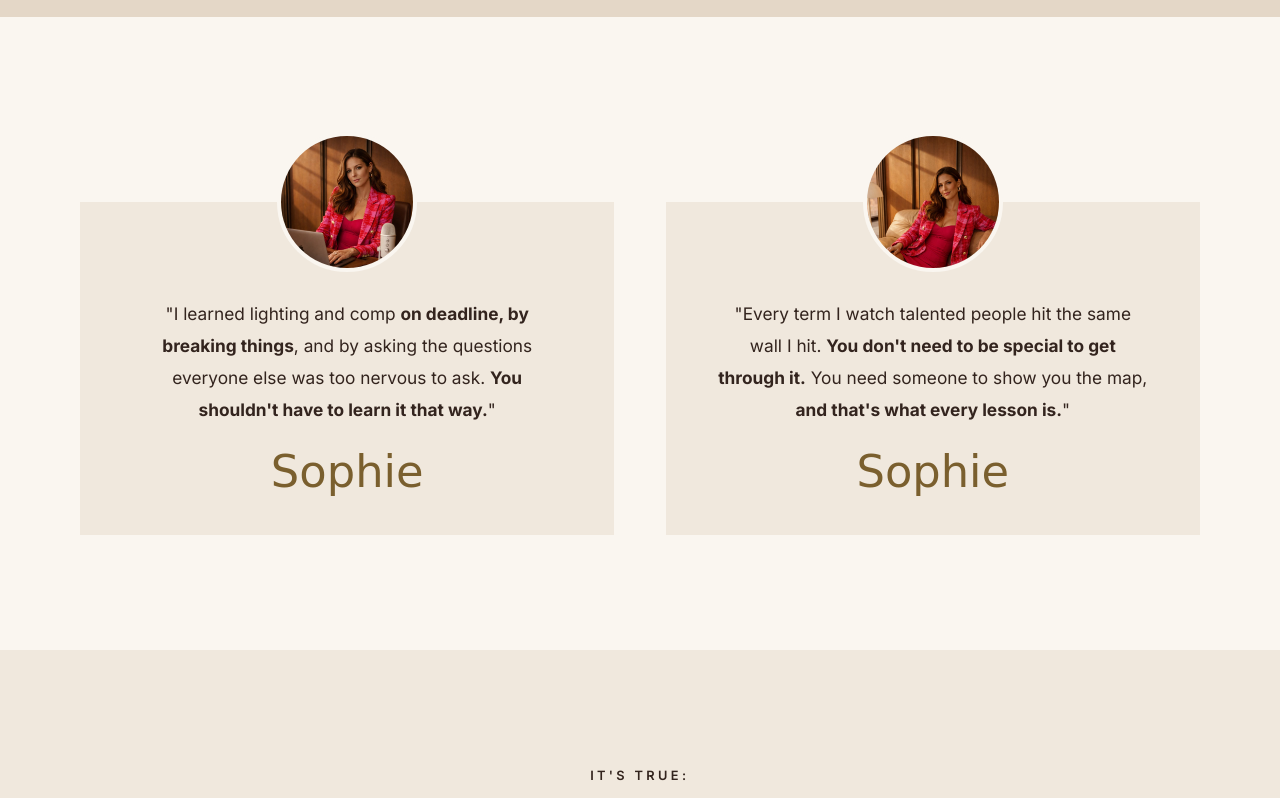
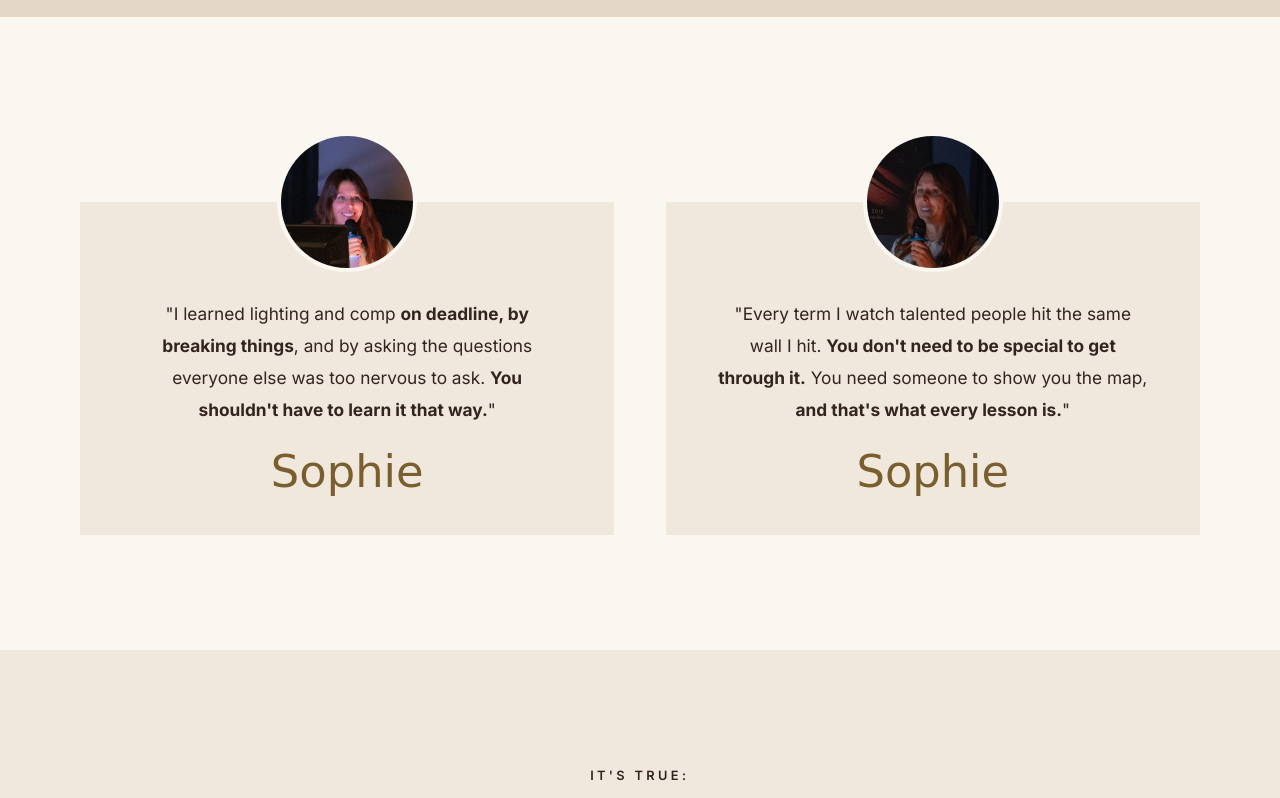
Before and after one commit to demoisellepixel/demoisellepixel.com, a plain HTML site: page index.html in a window 1280 px wide. Shown: the part 5540-6338 px from the top of the page. Drawn offline with Linux system fonts and the light colour scheme; a web font is replaced by a local one.

Commit message:
Use the Katana User Group photos in place of AI images
- "Just imagine" photo: the AI crowd image is replaced by Sophie
  presenting Katana on stage at the Katana User Group.
- Quote cards: the two round photos are now close crops of Sophie's
  face from the two event photos (only Sophie in frame; the panelists
  and audience member in the first photo are cropped out).
- Descriptions live only in the alt text, for search and screen
  readers; no visible captions.
- Unused AI crowd photo removed.

Co-Authored-By: Claude Opus 5.5 <noreply@anthropic.com>

```diff
--- a/index.html
+++ b/index.html
@@ -177,7 +177,7 @@ section { padding-block: clamp(64px, 9vw, 120px); }
 .notes-grid { display: grid; grid-template-columns: repeat(2, minmax(0, 1fr)); gap: clamp(24px, 4vw, 64px); }
 @media (max-width: 640px) { .notes-grid { grid-template-columns: 1fr; row-gap: 90px; } }
 .note { margin: 70px 0 0; background: var(--cream); padding: 96px clamp(24px, 4vw, 64px) 40px; text-align: center; position: relative; display: flex; flex-direction: column; align-items: center; gap: 24px; }
-.note-photo { position: absolute; top: -70px; left: 50%; transform: translateX(-50%); width: 140px; height: 140px; border-radius: 50%; object-fit: cover; object-position: 50% 18%; border: 4px solid var(--white); }
+.note-photo { position: absolute; top: -70px; left: 50%; transform: translateX(-50%); width: 140px; height: 140px; border-radius: 50%; object-fit: cover; object-position: 50% 40%; border: 4px solid var(--white); }
 .note blockquote { margin: 0; font-size: 1.08rem; line-height: 1.85; }
 .note-sign { font-family: var(--script); font-size: 2.8rem; line-height: 1; color: var(--caramel-dk); }
 
@@ -243,7 +243,7 @@ section { padding-block: clamp(64px, 9vw, 120px); }
 .imagine-grid { display: grid; grid-template-columns: minmax(0, 0.85fr) minmax(0, 1.15fr); min-height: 100%; }
 @media (max-width: 640px) { .imagine-grid { grid-template-columns: 1fr; } }
 .imagine-photo { position: relative; min-height: 380px; }
-.imagine-photo img { position: absolute; inset: 0; width: 100%; height: 100%; object-fit: cover; object-position: 60% 50%; }
+.imagine-photo img { position: absolute; inset: 0; width: 100%; height: 100%; object-fit: cover; object-position: 31% 50%; }
 .imagine-panel { color: var(--on-navy); padding: clamp(48px, 7vw, 96px) clamp(16px, 5vw, 72px); display: flex; flex-direction: column; gap: 30px; }
 .imagine-panel h2 { font: 300 clamp(2.6rem, 5vw, 4.2rem)/1 var(--display); color: var(--tan); text-align: center; }
 .chev { list-style: none; margin: 0; padding: 0; }
@@ -549,12 +549,12 @@ footer .wrap { padding-block: 64px 32px; display: flex; flex-direction: column;
   <section class="notes" aria-label="Notes from Sophie">
     <div class="wrap notes-grid">
       <figure class="note">
-        <img class="note-photo" src="img/sophie-desk.jpg" width="1024" height="1536" alt="Sophie at her desk">
+        <img class="note-photo" src="img/sophie-katana-user-group-podium-face.jpg" width="400" height="400" alt="Sophie Désaulniers smiling at the podium while presenting Foundry Katana at a Katana User Group event">
         <blockquote>"I learned lighting and comp <b>on deadline, by breaking things</b>, and by asking the questions everyone else was too nervous to ask. <b>You shouldn't have to learn it that way.</b>"</blockquote>
         <figcaption class="note-sign">Sophie</figcaption>
       </figure>
       <figure class="note">
-        <img class="note-photo" src="img/sophie-couch.jpg" width="1024" height="1536" alt="Sophie on a leather sofa">
+        <img class="note-photo" src="img/sophie-katana-user-group-mic-face.jpg" width="400" height="400" alt="Sophie Désaulniers speaking into a microphone during a Katana lighting presentation at a Katana User Group event">
         <blockquote>"Every term I watch talented people hit the same wall I hit. <b>You don't need to be special to get through it.</b> You need someone to show you the map, <b>and that's what every lesson is.</b>"</blockquote>
         <figcaption class="note-sign">Sophie</figcaption>
       </figure>
@@ -586,7 +586,7 @@ footer .wrap { padding-block: 64px 32px; display: flex; flex-direction: column;
   <!-- Just imagine -->
   <section class="imagine" aria-labelledby="imagine-h">
     <div class="imagine-grid">
-      <div class="imagine-photo"><img src="img/studio-crowd.jpg" width="1536" height="1024" alt="A woman walking into a busy industry event with large screens"></div>
+      <div class="imagine-photo"><img src="img/sophie-katana-user-group-stage.jpg" width="1440" height="1080" alt="Sophie Désaulniers, VFX lighting and compositing artist, presenting Foundry Katana on stage at a Katana User Group event, with the Katana interface on the screen behind her"></div>
       <div class="imagine-panel">
         <h2 id="imagine-h">Just imagine…</h2>
         <ul class="chev">
```
Also changed, not shown: img/sophie-katana-user-group-mic-face.jpg (added), img/sophie-katana-user-group-podium-face.jpg (added), img/sophie-katana-user-group-stage.jpg (added), img/studio-crowd.jpg (deleted).
